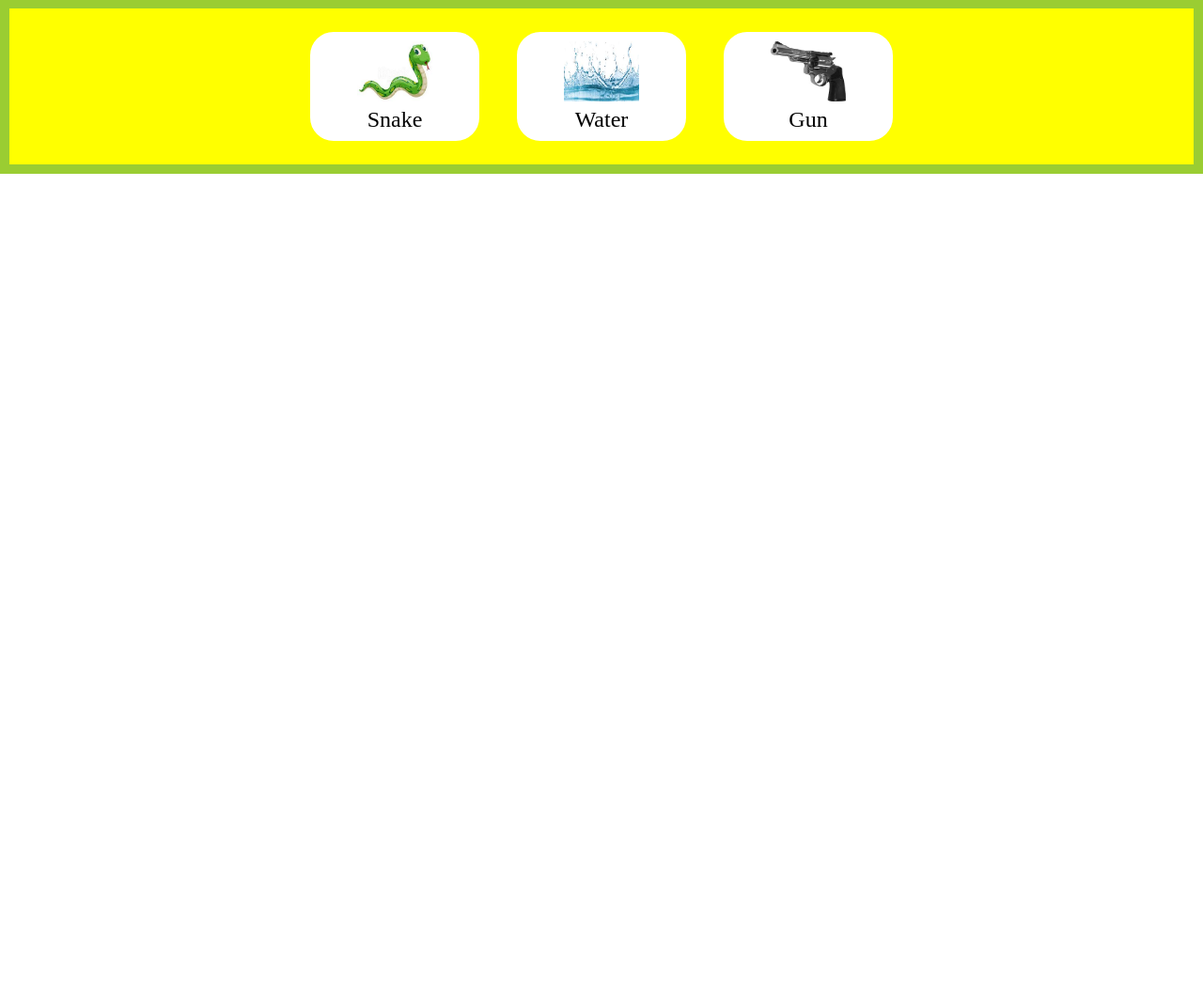
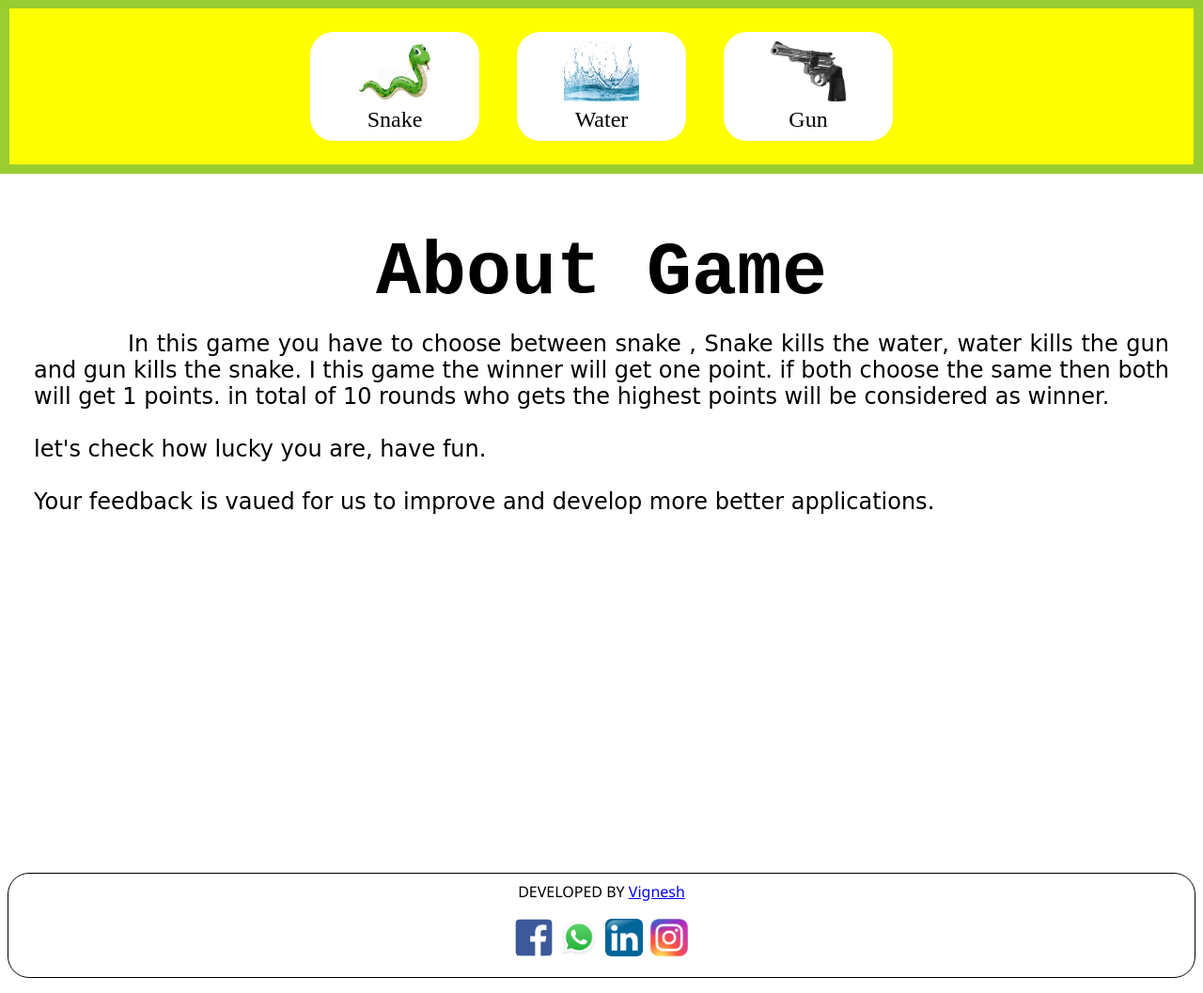
Before and after one commit to vignesh-cloud-prog/SnakeWaterGun-Game, a PHP site: page /snake.html in a window 1280 px wide. Shown: the part 704-1761 px from the top of the page at 94% size. Before the commit the page ends 889 px from the top, so only its background shows below. Run offline with PHP 8.4, Linux system fonts and the light colour scheme.

Commit message:
documentations and developer info

```diff
--- a/snake.css
+++ b/snake.css
@@ -1,6 +1,13 @@
 * {
     padding: 0;
     margin: 0;
+}
+
+.flex {
+    display: flex;
+    flex-direction: column;
+    align-items: center;
+    justify-content: center;
 }
 
 @keyframes mymove {
@@ -198,3 +205,54 @@ img {
     width: 20vh;
     text-align: center;
 }
+
+#info {
+    height: 80vh;
+    justify-content: flex-start;
+    padding: 12px;
+    margin: 5vh auto;
+}
+
+#info h1 {
+    font-size: 5em;
+    margin: 1vh;
+    font-family: 'Courier New', Courier, monospace;
+}
+
+#info p {
+    text-indent: 100px;
+    font-size: 3vh;
+    margin: 1vh 3vh;
+    text-align: justify;
+    font-family: cursive;
+}
+
+#devinfo {
+    border: 1px solid black;
+    border-radius: 23px;
+    height: max-content;
+    margin: 5vh 1vh 2vh 1vh;
+}
+
+#devinfo p {
+    text-align: center;
+    font-size: 2vh;
+    margin: 1vh;
+    font-family: 'Segoe UI', Tahoma, Geneva, Verdana, sans-serif;
+}
+
+#devinfo img {
+    height: 40px;
+    width: 40px;
+    border-radius: 8px;
+    padding: 2px;
+}
+
+#devinfo a {
+    font-family:
+}
+
+#devinfo span {
+    padding: 1vh;
+    margin-bottom: 1vh;
+}
--- a/snake.html
+++ b/snake.html
@@ -70,6 +70,21 @@
     </div>
     <div id="end"></div>
 
+    <div id="info" class="flex">
+        <h1>About Game</h1>
+        <P>In this game you have to choose between snake , Snake kills the water, water kills the gun and gun kills the snake. I this game the winner will get one point. if both choose the same then both will get 1 points. in total of 10 rounds who gets
+            the highest points will be considered as winner.</br> <br> let's check how lucky you are, have fun. <br><br> Your feedback is vaued for us to improve and develop more better applications.</P>
+    </div>
+    <div id="devinfo" class="flex">
+        <p>DEVELOPED BY <a href="#">  Vignesh</a></p>
+        <span>
+            <a href="https://www.facebook.com/vignesh.viggi.775"><img src="facebook.png" alt=""></a>
+            <a href="https://wa.me/+917338085595?text=Hello, Vignesh"><img src="whatsapp.jpg" alt=""></a>
+            <a href="https://www.linkedin.com/in/vignesh-n-u-37aa761b2/"><img src="linkedin.jpg" alt=""></a>
+            <a href="https://www.instagram.com/vignesh_n_u/"><img src="instagram.jpg" alt=""></a>
+        </span>
+    </div>
+
     <script src="snake.js"></script>
 </body>
 
```
Also changed, not shown: instagram.jpg (added).
